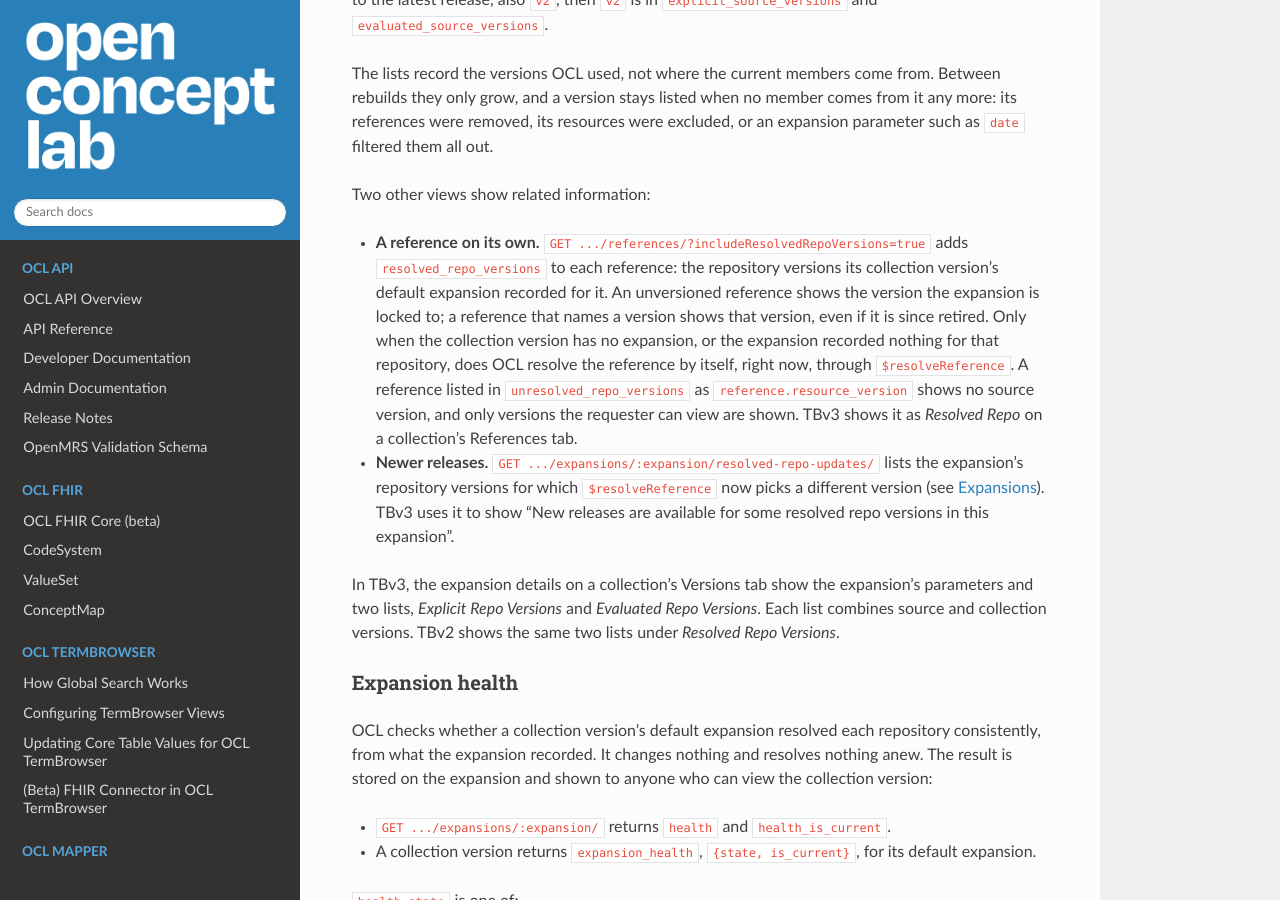
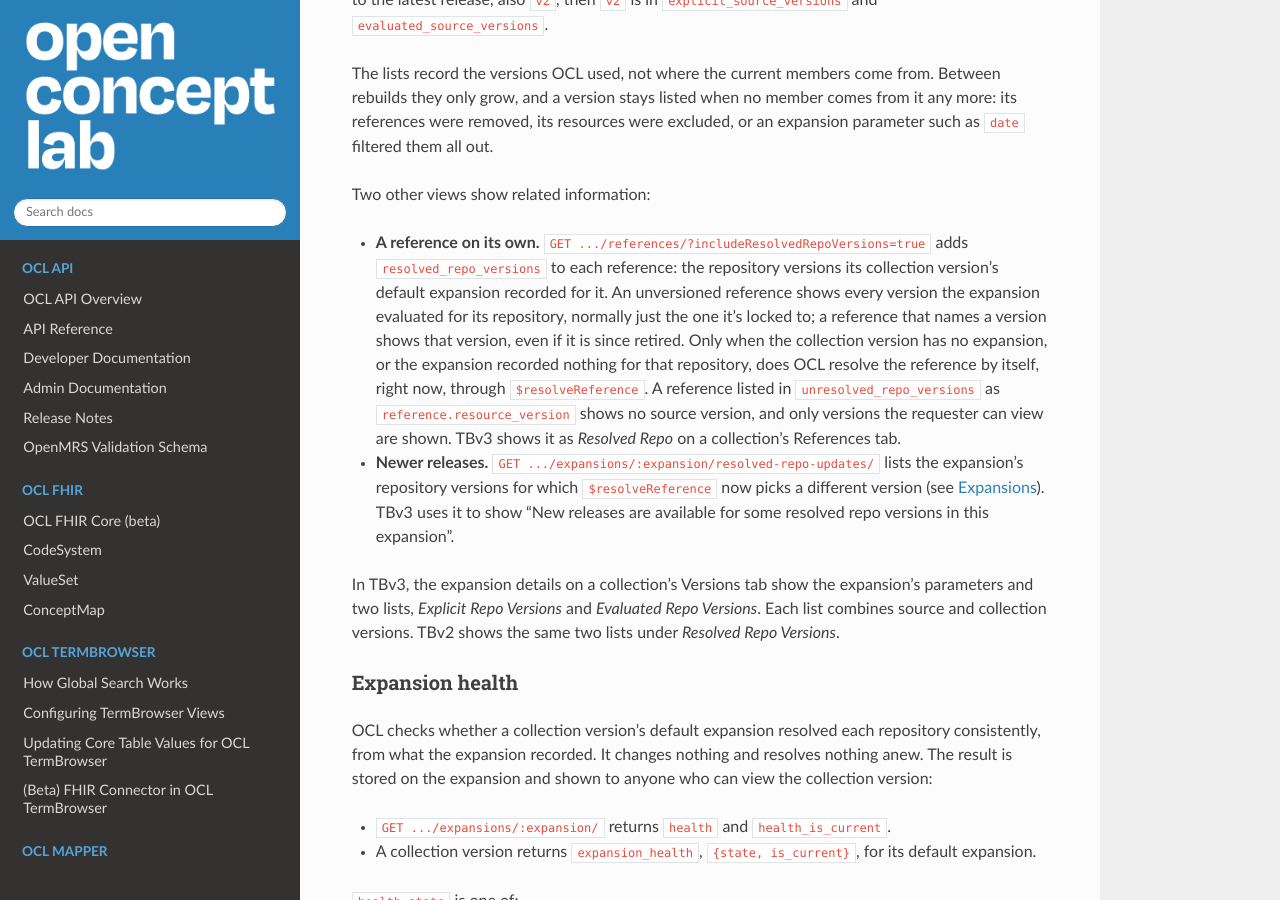
Before and after one commit to OpenConceptLab/ocl-docs, a Sphinx documentation site: the page built from docs/source/oclapi/apireference/collectionReferenceEvaluation.md, in a window 1280 px wide and 900 px high, scrolled down 10242 px. Built offline with Sphinx 7.4.7 and the Read the Docs theme 3.1.0, drawn with Linux system fonts in a browser that asks for light colours.

Commit message:
OpenConceptLab/ocl_issues#3011 | An unversioned reference's resolved_repo_versions is described as every version the expansion evaluated for its repository

```diff
--- a/docs/source/oclapi/apireference/collectionReferenceEvaluation.md
+++ b/docs/source/oclapi/apireference/collectionReferenceEvaluation.md
@@ -286,7 +286,7 @@ A version appears in both source lists when some references name it and unversio
 The lists record the versions OCL used, not where the current members come from. Between rebuilds they only grow, and a version stays listed when no member comes from it any more: its references were removed, its resources were excluded, or an expansion parameter such as `date` filtered them all out.
 
 Two other views show related information:
-- **A reference on its own.** `GET .../references/?includeResolvedRepoVersions=true` adds `resolved_repo_versions` to each reference: the repository versions its collection version's default expansion recorded for it. An unversioned reference shows the version the expansion is locked to; a reference that names a version shows that version, even if it is since retired. Only when the collection version has no expansion, or the expansion recorded nothing for that repository, does OCL resolve the reference by itself, right now, through `$resolveReference`. A reference listed in `unresolved_repo_versions` as `reference.resource_version` shows no source version, and only versions the requester can view are shown. TBv3 shows it as *Resolved Repo* on a collection's References tab.
+- **A reference on its own.** `GET .../references/?includeResolvedRepoVersions=true` adds `resolved_repo_versions` to each reference: the repository versions its collection version's default expansion recorded for it. An unversioned reference shows every version the expansion evaluated for its repository, normally just the one it's locked to; a reference that names a version shows that version, even if it is since retired. Only when the collection version has no expansion, or the expansion recorded nothing for that repository, does OCL resolve the reference by itself, right now, through `$resolveReference`. A reference listed in `unresolved_repo_versions` as `reference.resource_version` shows no source version, and only versions the requester can view are shown. TBv3 shows it as *Resolved Repo* on a collection's References tab.
 - **Newer releases.** `GET .../expansions/:expansion/resolved-repo-updates/` lists the expansion's repository versions for which `$resolveReference` now picks a different version (see [Expansions](expansions.md)). TBv3 uses it to show "New releases are available for some resolved repo versions in this expansion".
 
 In TBv3, the expansion details on a collection's Versions tab show the expansion's parameters and two lists, *Explicit Repo Versions* and *Evaluated Repo Versions*. Each list combines source and collection versions. TBv2 shows the same two lists under *Resolved Repo Versions*.
```
